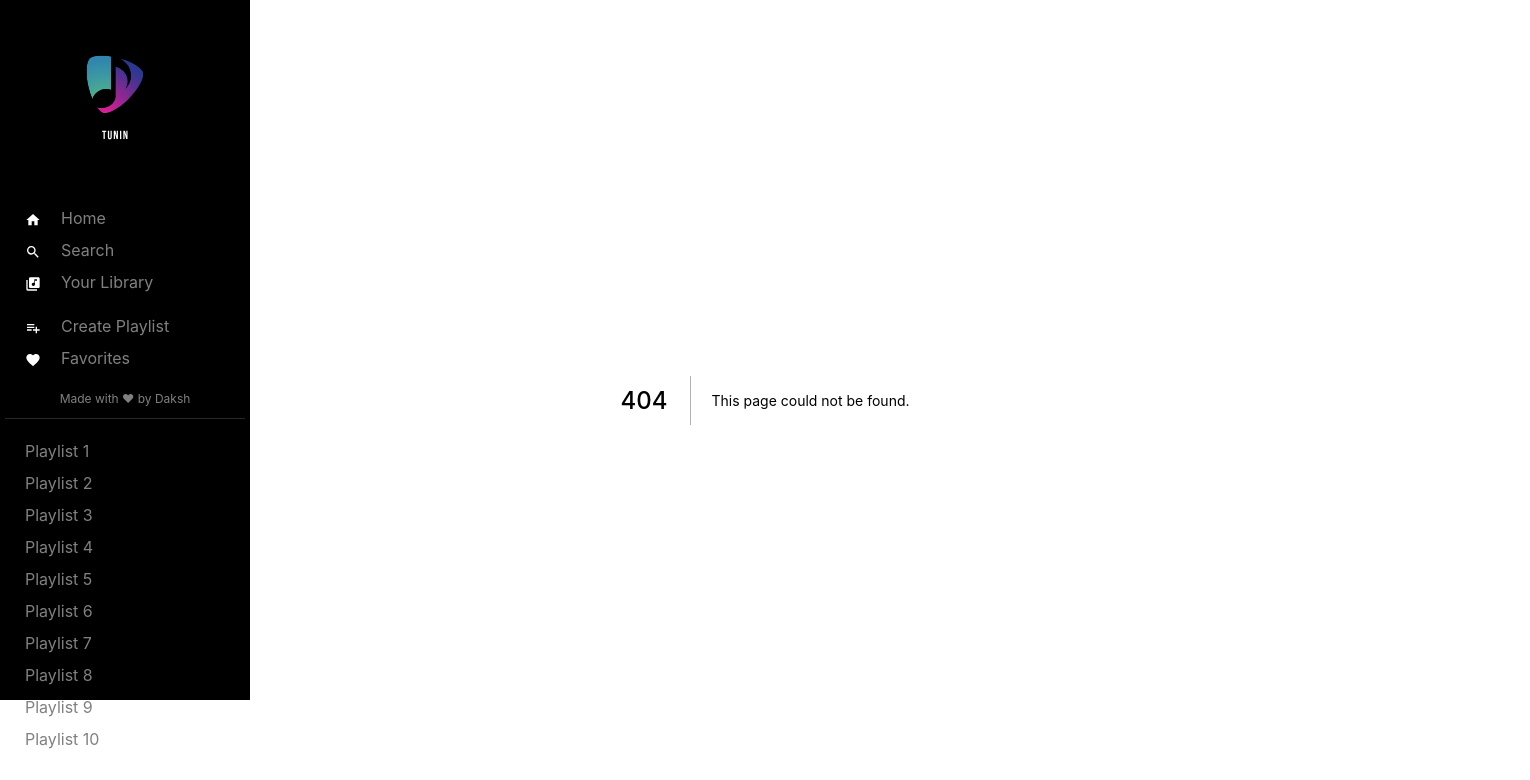
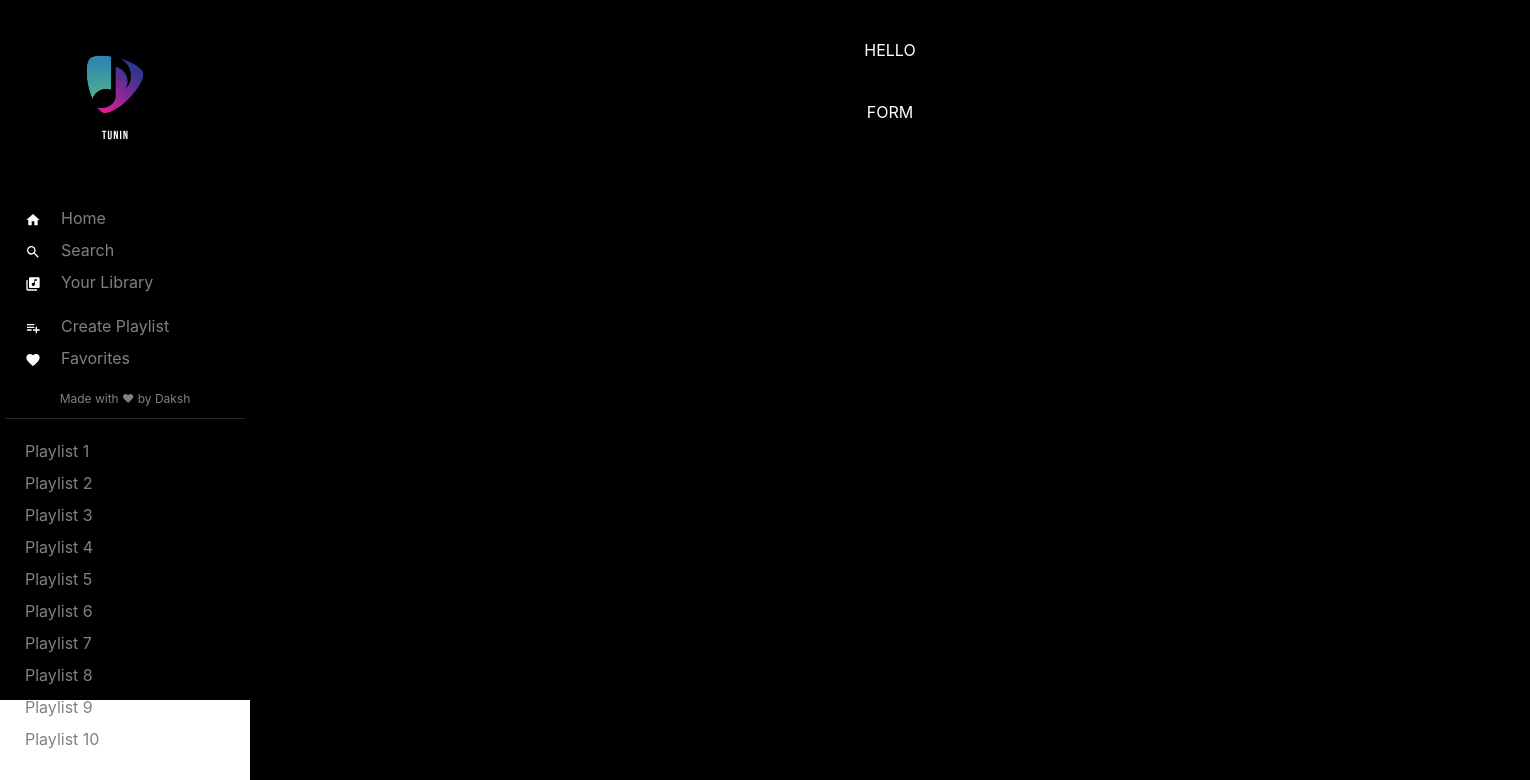
Before and after one commit to warlock-spell/tunin, a Next.js app: page /signin in a window 1280 px wide. Before the commit this address had no page. Shown: the top 780 px of the page, 1530 px wide, since content can reach past the window. Built offline with nearby package versions, Linux system fonts and the light colour scheme.

Commit message:
auth pages

```diff
--- /dev/null
+++ b/components/authForm.tsx
@@ -0,0 +1,34 @@
+// signin and signup form are mostly same
+// create a componenet that just toggles what mode you're in and it knows what to do
+import {Box, Flex, Input, Button} from '@chakra-ui/react'
+// we haven't had to touch a router up unitl now because nextjs handles the routing for us based off the folder structure, and the file naming
+// you can actually access the router to do programmatic routing
+import { useRouter } from 'next/router'
+// swr -> still while revalidate
+// it handles data fetching very nicely, it handles caching, optimistic updates, refetching, and validating the cache
+import {FC, useState} from 'react'
+import { useSWRConfig } from 'swr'
+import {auth} from '../lib/mutations'
+
+
+const AuthForm: FC<{mode: string}> = ({mode}) => {
+    const [email, setEmail] = useState('')
+    const [password, setPassword] = useState('')
+    const [isLoading, setIsLoading] = useState(false)
+    const router = useRouter()
+
+    return (
+        <Box height="100vh" width="100vw" bg="black" color="white">
+            <Flex justify='center' align="center" height="100px">
+                HELLO
+            </Flex>
+            <Flex justify='center' align="center" height="calc(100vh-100px)">
+                FORM
+            </Flex>
+
+        </Box>
+    )
+
+}
+
+export default AuthForm
--- /dev/null
+++ b/pages/signin.tsx
@@ -0,0 +1,7 @@
+import AuthForm from "../components/authForm"
+
+const Signin = () => {
+    return <AuthForm mode = "signin" />
+}
+
+export default Signin
```
Also changed, not shown: pages/signup.tsx (added, +7 -0 lines).
